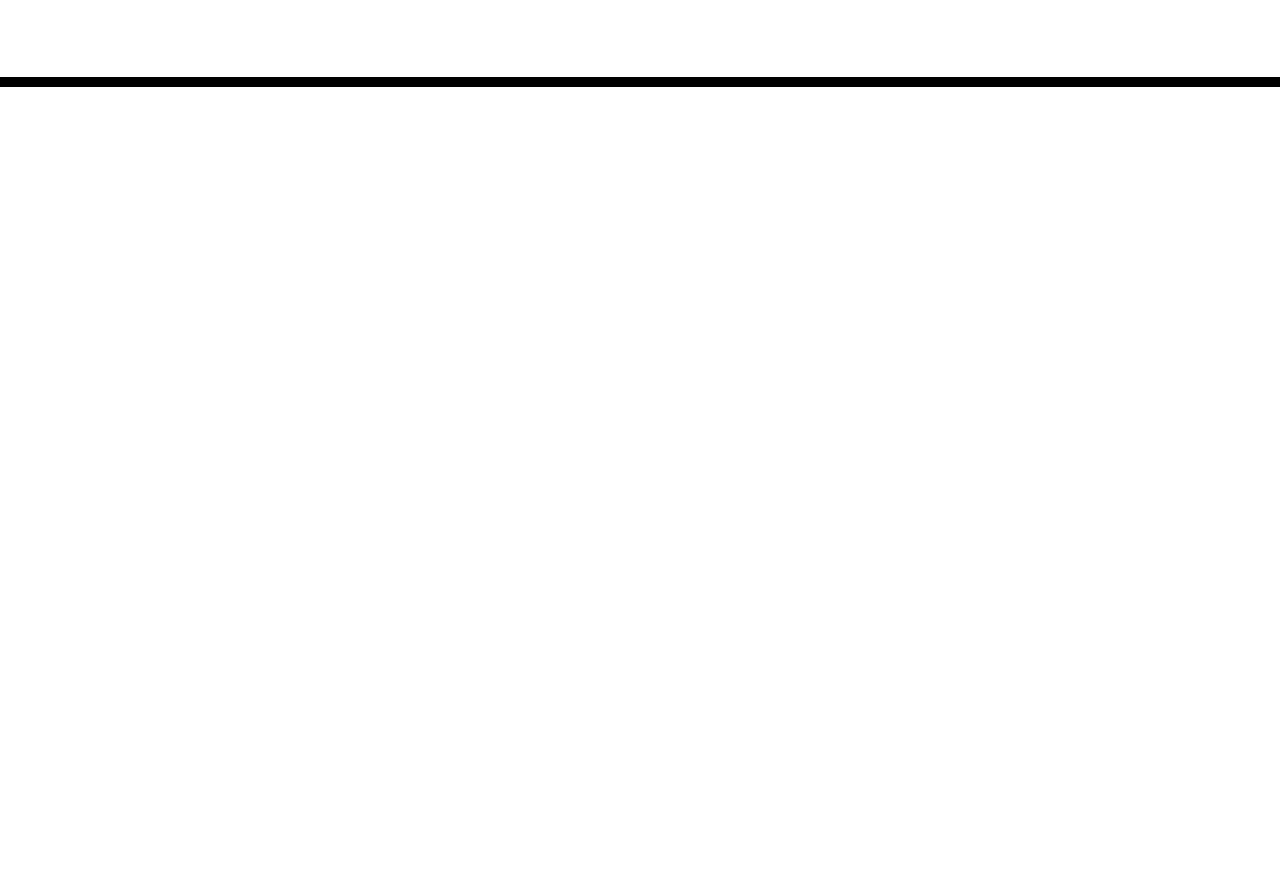
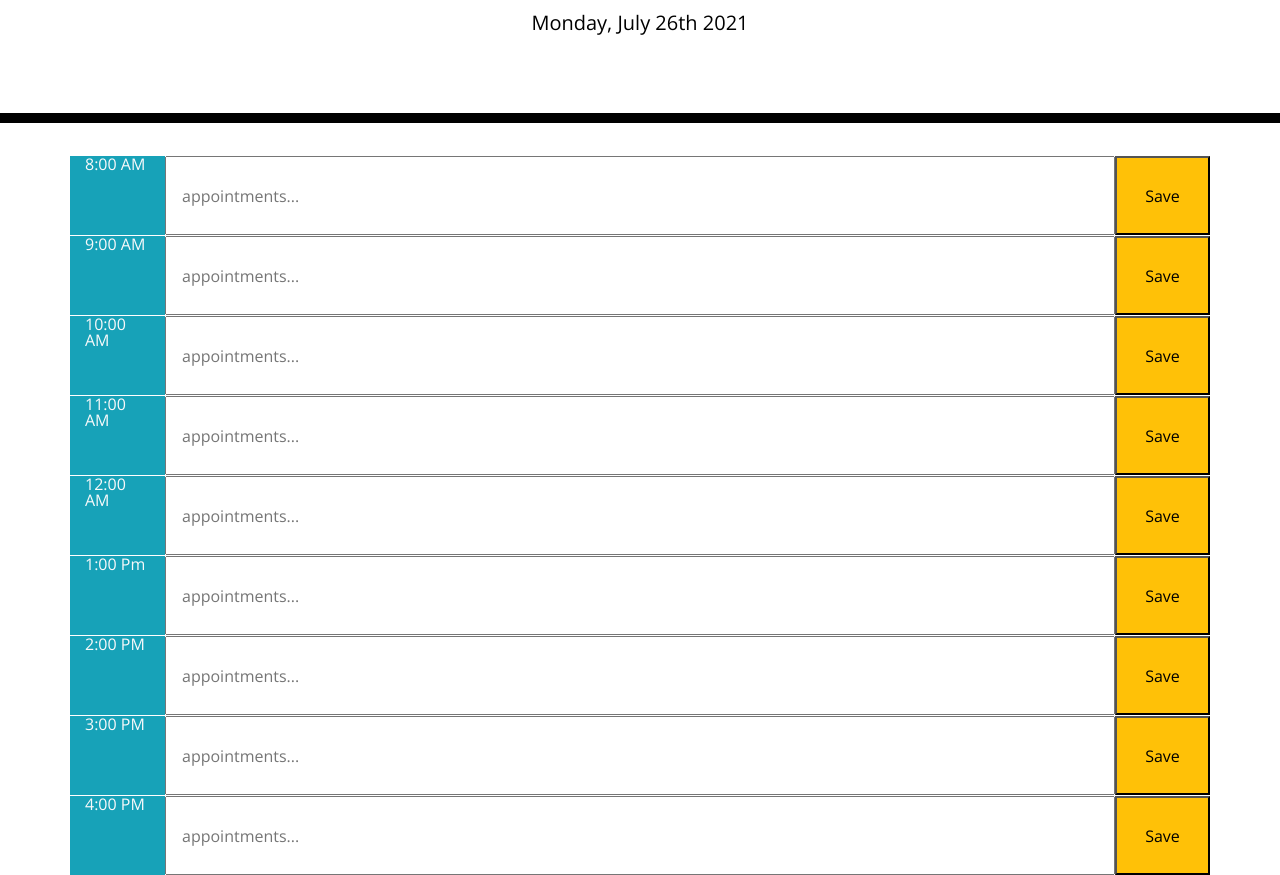
Before and after one commit to davebloisesquire/day-planner, a plain HTML site: page index.html in a window 1280 px wide. Shown: the part 181-1056 px from the top of the page. Before the commit the page ends 800 px from the top, so only its background shows below. Drawn offline with nearby package versions, Linux system fonts and the light colour scheme.

Commit message:
Added date module to top. Added timeslot structure. Added current hour marker.

```diff
--- a/index.html
+++ b/index.html
@@ -30,9 +30,54 @@
     </header>
     <div class="container">
       <!-- Timeblocks go here -->
+      <div id="08" class="dayplanner-slot row bg-light">
+        <div class="time col-1 bg-info text-light">8:00 AM</div>
+        <input class="info col" type="text" placeholder="appointments..." value="">
+        <button class="save col-1 bg-warning">Save</button>
+      </div>
+      <div id="09" class="dayplanner-slot row bg-light">
+        <div class="time col-1 bg-info text-light">9:00 AM</div>
+        <input class="info col" type="text" placeholder="appointments..." value="">
+        <button class="save col-1 bg-warning">Save</button>
+      </div>
+      <div id="10" class="dayplanner-slot row bg-light">
+        <div class="time col-1 bg-info text-light">10:00 AM</div>
+        <input class="info col" type="text" placeholder="appointments..." value="">
+        <button class="save col-1 bg-warning">Save</button>
+      </div>
+      <div id="11" class="dayplanner-slot row bg-light">
+        <div class="time col-1 bg-info text-light">11:00 AM</div>
+        <input class="info col" type="text" placeholder="appointments..." value="">
+        <button class="save col-1 bg-warning">Save</button>
+      </div>
+      <div id="12" class="dayplanner-slot row bg-light">
+        <div class="time col-1 bg-info text-light">12:00 AM</div>
+        <input class="info col" type="text" placeholder="appointments..." value="">
+        <button class="save col-1 bg-warning">Save</button>
+      </div>
+      <div id="13" class="dayplanner-slot row bg-light">
+        <div class="time col-1 bg-info text-light">1:00 Pm</div>
+        <input class="info col" type="text" placeholder="appointments..." value="">
+        <button class="save col-1 bg-warning">Save</button>
+      </div>
+      <div id="14" class="dayplanner-slot row bg-light">
+        <div class="time col-1 bg-info text-light">2:00 PM</div>
+        <input class="info col" type="text" placeholder="appointments..." value="">
+        <button class="save col-1 bg-warning">Save</button>
+      </div>
+      <div id="15" class="dayplanner-slot row bg-light">
+        <div class="time col-1 bg-info text-light">3:00 PM</div>
+        <input class="info col" type="text" placeholder="appointments..." value="">
+        <button class="save col-1 bg-warning">Save</button>
+      </div>
+      <div id="16" class="dayplanner-slot row bg-light">
+        <div class="time col-1 bg-info text-light">4:00 PM</div>
+        <input class="info col" type="text" placeholder="appointments..." value="">
+        <button class="save col-1 bg-warning">Save</button>
+      </div>
     </div>
-
     <script src="https://cdnjs.cloudflare.com/ajax/libs/jquery/3.2.1/jquery.min.js"></script>
     <script src="https://cdnjs.cloudflare.com/ajax/libs/moment.js/2.24.0/moment.min.js"></script>
+    <script src="./script.js" charset="utf-8"></script>
   </body>
 </html>
--- /dev/null
+++ b/script.js
@@ -0,0 +1,7 @@
+var timeDisplay = document.getElementById('currentDay')
+var CurrentTime = moment().format("hh");
+var CurrentDate = moment().format('dddd, MMMM Do YYYY')
+
+timeDisplay.textContent = CurrentDate;
+
+$('#' + CurrentTime + ' .info').addClass('bg-success text-light');
```
